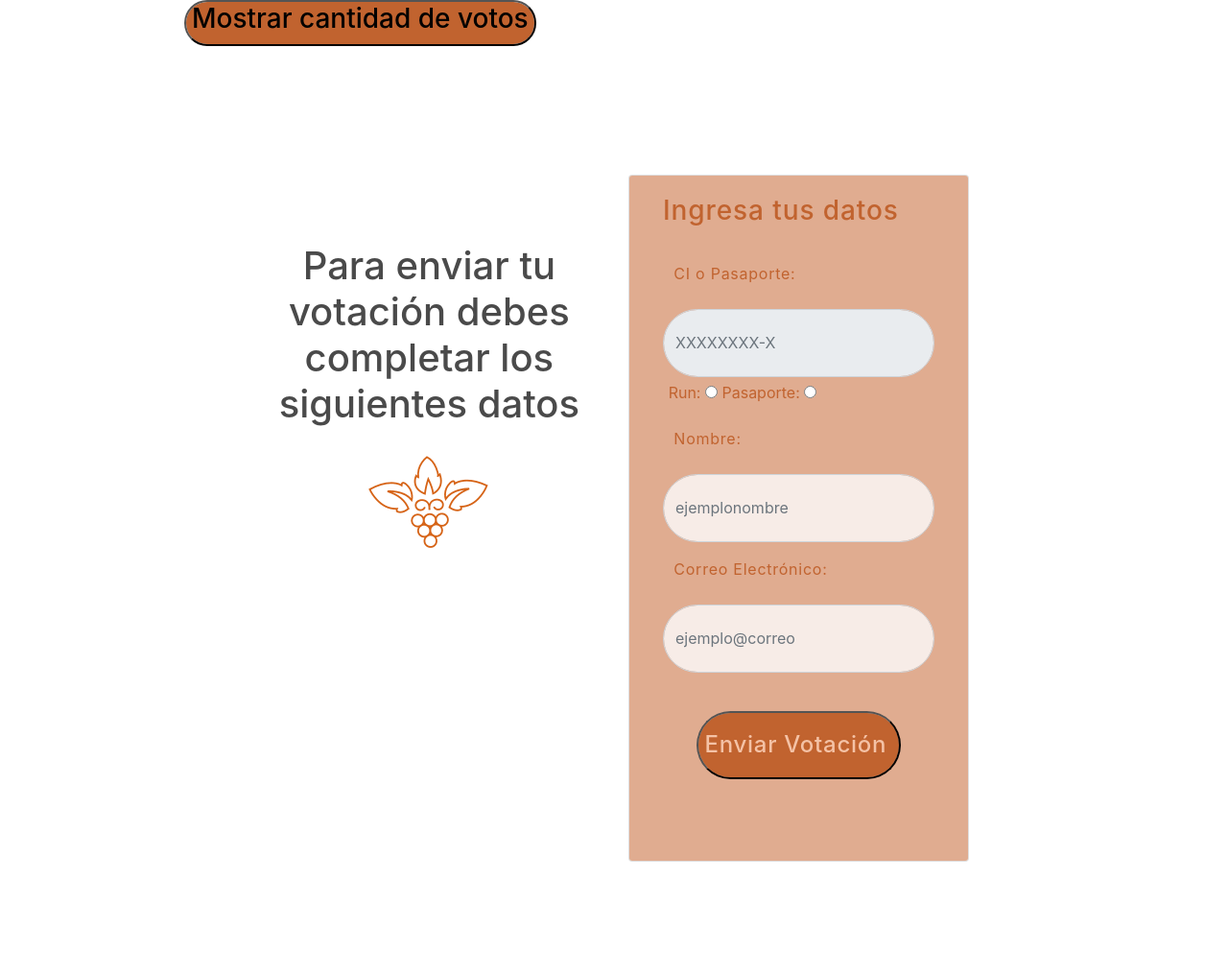
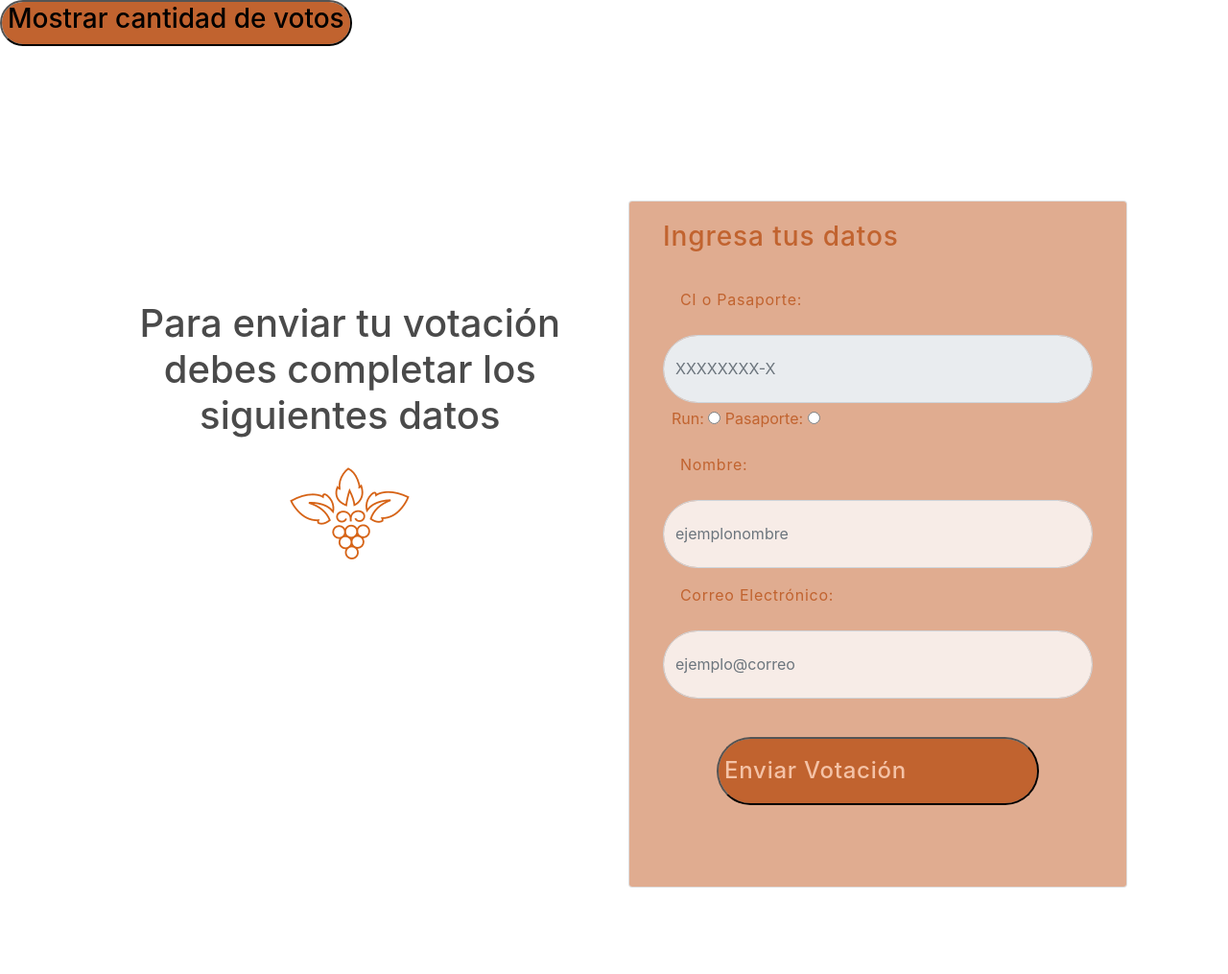
Before and after one commit to jorgefuentesc/enoturismoChile, a Django app: page / in a window 1280 px wide. Shown: the whole page at 96% size. Before the commit the page ends 898 px from the top, so only its background shows below. Run offline with Django 3.2, Linux system fonts and the light colour scheme; data that the repository does not hold is empty; some libraries are stand-ins or nearby versions.

Commit message:
reajuste de vista

```diff
--- a/enoturismoChile/static/css/votacion/index.css
+++ b/enoturismoChile/static/css/votacion/index.css
@@ -154,3 +154,7 @@
     border-radius: 36px;
     opacity: 1;
 }
+/* .ajuste-tamanno {
+    width: 70%;
+    margin: auto;
+} */
--- a/enoturismoChile/template/index.html
+++ b/enoturismoChile/template/index.html
@@ -19,7 +19,7 @@
     {% block modal %}
     {% endblock modal %}
 
-    <div style="width: 70%; margin: auto;" class="">
+    <div style="margin: auto;" class="">
         {% block contenido %} {% endblock contenido %}
     </div>
 
```
